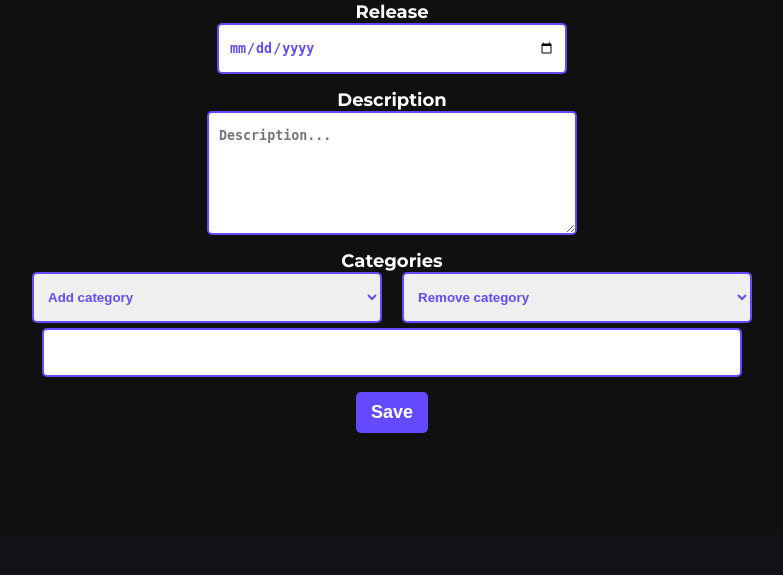
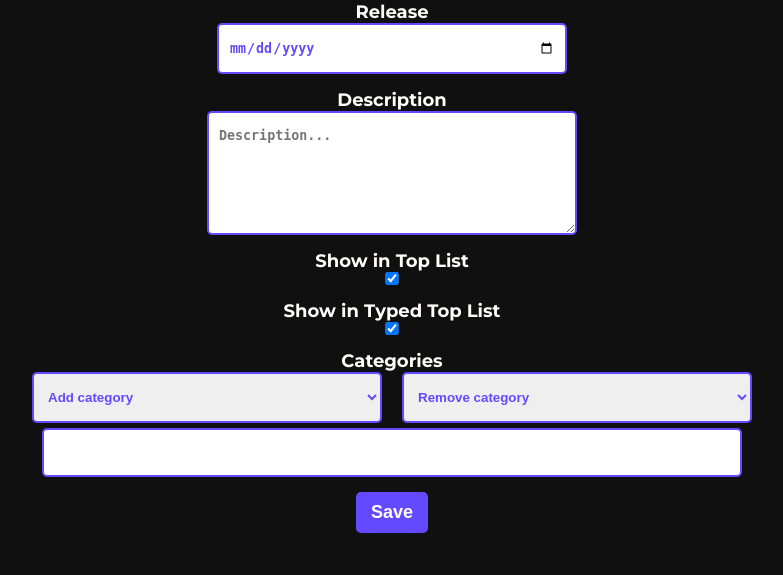
Before and after one commit to NackiE23/MyAnimeList, a Flask app: page /media/create in a window 1280 px wide. Shown: the part 689-1264 px from the top of the page, without its empty margins (248-1031 px from the left). Before the commit the page ends 1122 px from the top, so only its background shows below. Run offline with Flask 3, Linux system fonts and the light colour scheme; a user stored in the database is signed in; tables that the repository leaves empty hold one stand-in row (values such as "Sample post"); parts of the project's set-up code (start-up, migrations or seed data) failed here and were passed over.

Commit message:
Add show_in_typed_top_list field to Media model and forms; update related views and templates

```diff
--- a/site_package/blueprints/admin/routes.py
+++ b/site_package/blueprints/admin/routes.py
@@ -62,7 +62,7 @@ class MediaImageAdminView(AdminModelView):
 
 
 class MediaAdminView(AdminModelView):
-    form_columns = ['name', 'alternative_name', 'release', 'description', 'grade', 'img', 'type', 'categories', 'user_list', 'comments', 'images', 'show_in_top_list', 'added']
+    form_columns = ['name', 'alternative_name', 'release', 'description', 'grade', 'img', 'type', 'categories', 'user_list', 'comments', 'images', 'show_in_top_list', 'show_in_typed_top_list', 'added']
     column_searchable_list = ['name', 'alternative_name', 'description']
     column_filters = ['type', 'categories']
 
--- a/site_package/blueprints/media/forms.py
+++ b/site_package/blueprints/media/forms.py
@@ -20,6 +20,7 @@ class MediaForm(FlaskForm):
     release = DateField(label="Release", validators=[DataRequired()])
     img = FileField(label="Image")
     show_in_top_list = BooleanField(label="Show in Top List", default=True)
+    show_in_typed_top_list = BooleanField(label="Show in Typed Top List", default=True)
     submit = SubmitField(label="Save")
 
     def __init__(self, *args, **kwargs):
--- a/site_package/blueprints/media/routes.py
+++ b/site_package/blueprints/media/routes.py
@@ -76,7 +76,7 @@ def search_media():
 def top_list(media_type=None):
     if media_type:
         try:
-            media = Media.query.filter_by(type=MediaTypeEnum(media_type), show_in_top_list=True)
+            media = Media.query.filter_by(type=MediaTypeEnum(media_type), show_in_typed_top_list=True)
         except ValueError:
             return redirect(url_for('media_bp.top_list'))
     else:
@@ -176,6 +176,7 @@ def import_anime_from_mal():
         release = datetime.datetime.strptime(data['release'], '%b %d %Y').date()
         grade = int(request.form['grade'])
         show_in_top_list = request.form.get('show_in_top_list', 'off') == 'on'
+        show_in_typed_top_list = request.form.get('show_in_typed_top_list', 'off') == 'on'
 
         if not 0 <= grade <= 100:
             flash('Grade', category='danger')
@@ -190,6 +191,7 @@ def import_anime_from_mal():
             description=data['description'],
             type=MediaTypeEnum.anime.value,
             show_in_top_list=show_in_top_list,
+            show_in_typed_top_list=show_in_typed_top_list,
         )
 
         # Add categories
@@ -288,6 +290,10 @@ def create_media():
             media.description = description
         if grade := form.grade.data:
             media.grade = grade
+        if show_in_top_list := form.show_in_top_list.data:
+            media.show_in_top_list = show_in_top_list
+        if show_in_typed_top_list := form.show_in_typed_top_list.data:
+            media.show_in_typed_top_list = show_in_typed_top_list
         if img := form.img.data:
             # Save to S3
             s3_path = f"{uuid.uuid4()}_{secure_filename(img.filename)}"
@@ -323,6 +329,7 @@ def change_media(media_id):
         grade=media.grade,
         release=media.release,
         show_in_top_list=media.show_in_top_list,
+        show_in_typed_top_list=media.show_in_typed_top_list,
     )
 
     context = {
@@ -347,6 +354,8 @@ def change_media(media_id):
             media.grade = form.grade.data
         if form.show_in_top_list.data is not None and form.show_in_top_list.data != media.show_in_top_list:
             media.show_in_top_list = form.show_in_top_list.data
+        if form.show_in_typed_top_list.data is not None and form.show_in_typed_top_list.data != media.show_in_typed_top_list:
+            media.show_in_typed_top_list = form.show_in_typed_top_list.data
         if img := form.img.data:
             # Save to S3
             s3_path = f"{uuid.uuid4()}_{secure_filename(img.filename)}"
--- a/site_package/models/media.py
+++ b/site_package/models/media.py
@@ -33,6 +33,7 @@ class Media(db.Model):
     img = db.Column(db.String(), default="/static/images/base/default.png", nullable=True)
     type = db.Column(Enum(MediaTypeEnum), nullable=False)
     show_in_top_list = db.Column(db.Boolean(), default=True)
+    show_in_typed_top_list = db.Column(db.Boolean(), default=True)
 
     added = db.Column(db.Date(), default=datetime.now)
 
--- a/site_package/templates/media/import_anime.html
+++ b/site_package/templates/media/import_anime.html
@@ -22,6 +22,11 @@
             <input checked="" id="show_in_top_list" name="show_in_top_list" type="checkbox">
         </p>
 
+        <p class="form__block">
+            <label class="" for="show_in_typed_top_list">Show in Typed Top List</label>
+            <input checked="" id="show_in_typed_top_list" name="show_in_typed_top_list" type="checkbox">
+        </p>
+
         <input class="form__submit button" id="submit" name="submit" type="submit" value="Import">
     </form>
 </div>
--- a/site_package/templates/media/media_change.html
+++ b/site_package/templates/media/media_change.html
@@ -87,6 +87,11 @@
             {{ form.show_in_top_list }}
         </p>
 
+        <p class="form__block">
+            {{ form.show_in_typed_top_list.label(class="") }}
+            {{ form.show_in_typed_top_list }}
+        </p>
+
         {{ form.submit(class="form__submit button") }}
     </form>
 </div>
--- a/site_package/templates/media/media_create.html
+++ b/site_package/templates/media/media_create.html
@@ -48,6 +48,16 @@
             {{ form.description(rows=6, maxlength=1750, placeholder="Description...") }}
         </p>
 
+        <p class="form__block">
+            {{ form.show_in_top_list.label(class="") }}
+            {{ form.show_in_top_list }}
+        </p>
+
+        <p class="form__block">
+            {{ form.show_in_typed_top_list.label(class="") }}
+            {{ form.show_in_typed_top_list }}
+        </p>
+
         <div class="form__block">
             Categories
             <div class="row">
```
